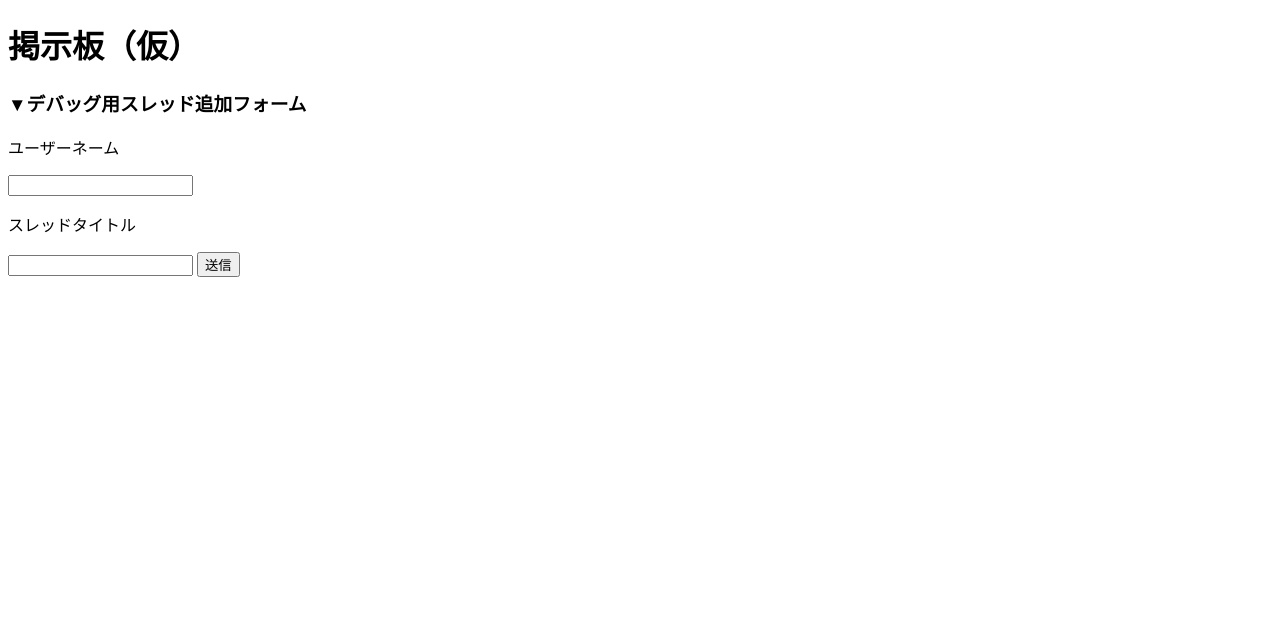
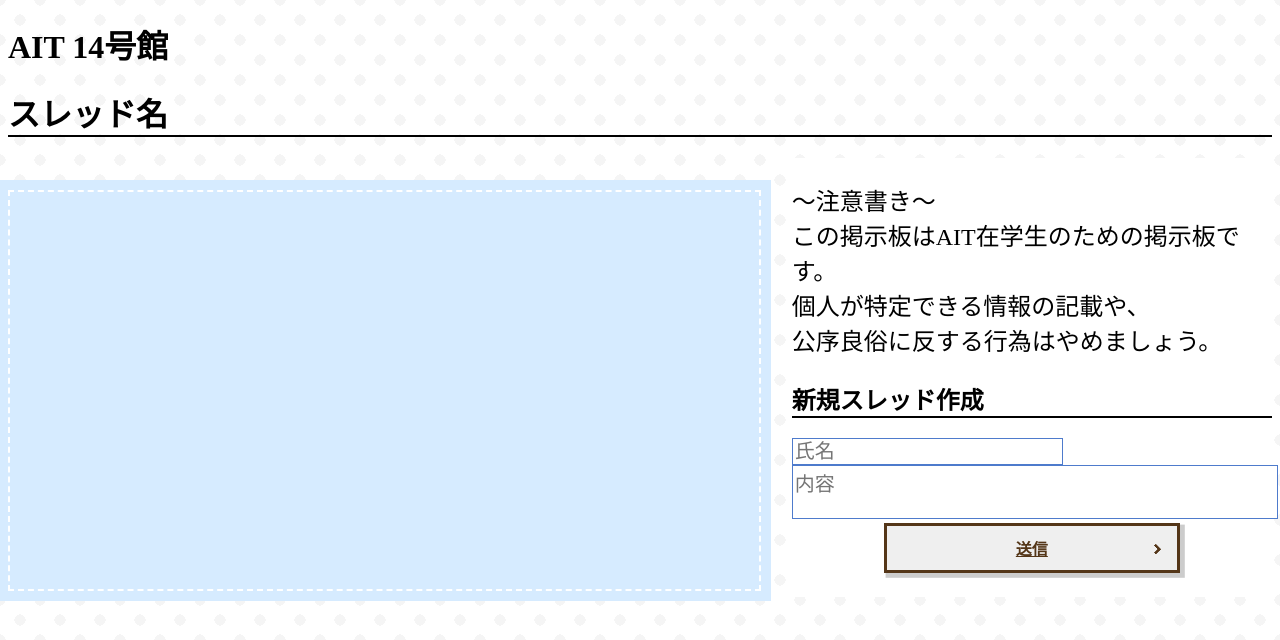
Before and after one commit to 2022AIT-OOP2-G11/ziyuukadai, a Flask app: page / in a window 1280 px wide. Shown: the top 640 px of the page. Run offline with Flask 2, Linux system fonts and the light colour scheme; a user stored in the database is signed in; data comes from the database, SQL or seed files in the repository.

Commit message:
一旦レイアウトできました

```diff
--- /dev/null
+++ b/static/index.css
@@ -0,0 +1,98 @@
+body {
+  background-color: #fff;
+  background-image: radial-gradient(#f5f5f5 20%, transparent 20%),
+    radial-gradient(#f5f5f5 20%, transparent 20%);
+  background-size: 40px 40px;
+  background-position: 0 0, 20px 20px;
+}
+.comment {
+  background-color: #ffffff;
+  border: #4e7bcc 1px solid; /*境界線の指定*/
+  height: 390px; /* 横幅を200pxに指定 */
+  overflow-y: scroll; /* 縦方向にスクロール可能にする */
+  padding: 0.2em 0.5em;
+  margin: 2em 0;
+  background: #d6ebff;
+  box-shadow: 0px 0px 0px 10px #d6ebff;
+  border: dashed 2px white;
+  width: 58%;
+  float: left;
+}
+
+span {
+  color: #3eb370;
+}
+
+.text {
+  font-size: 2em;
+  color: #fff;
+  animation: flowing 10s linear infinite;
+  transform: translateX(100%); /*初期位置*/
+}
+
+p {
+  zoom: 1.5;
+  }
+
+
+/*div#main {
+  width: 58%;
+  float: left;
+}*/
+
+nav {
+  background-color: #ffffff;
+  width: 38%;
+  float: right;
+}
+
+.heading {
+  border-bottom: solid 2px;
+}
+
+input {
+  border: #4e7bcc 1px solid;
+  font-size: 15pt;
+}
+
+textarea {
+  border: #4e7bcc 1px solid;
+  width: 100%;
+  font-size: 15pt;
+  resize: none;
+}
+
+.button a {
+  position: relative;
+  display: flex;
+  justify-content: space-around;
+  align-items: center;
+  margin: 0 auto;
+  max-width: 240px;
+  padding: 10px 25px;
+  color: #543618;
+  transition: 0.3s ease-in-out;
+  font-weight: 600;
+  background: #eeee;
+  border: 0.2rem solid #543618;
+  box-shadow: 0.2rem 0.2rem 0px 0.1rem #cccccc;
+}
+.button a:hover {
+  transform: translate3d(0.2rem, 0.2rem, 0);
+  box-shadow: none;
+  opacity: 1;
+  transition: all 0.2s;
+}
+.button a:after {
+  content: "";
+  width: 5px;
+  height: 5px;
+  border-top: 3px solid #543618;
+  border-right: 3px solid #543618;
+  transform: rotate(45deg) translateY(-50%);
+  position: absolute;
+  top: 50%;
+  right: 20px;
+  border-radius: 1px;
+  transition: 0.3s ease-in-out;
+}
--- a/templates/index.html
+++ b/templates/index.html
@@ -1,25 +1,72 @@
 <!DOCTYPE html>
+<!--HTMLを記述する上で必須となる前置き-->
 <html>
+  <!--HTMLの文書の起点を表す記述-->
   <head>
-        <meta charset="utf-8">
-        <meta name="viewport" content="width=device-width,iinitial-scale=1">
-        <title>掲示板（仮）</title>
+    <!--ページ上には表示されない裏側の設定を記述するエリア-->
+    <meta charset="utf-8" />
+    <!--文字エンコードの指定。簡単に言うと文字化けを防ぐための記述-->
+    <meta name="viewport" content="width=device-width, initial-scale=1" />
+    <!--ページを様々な画面幅のデバイスでの表示に適応させるための記述-->
+    <title>掲示板</title>
+    <link rel="stylesheet" href="../static/index.css">
+    <!--ページタイトルを指定するための記述-->
   </head>
   <body>
-        <H1>掲示板（仮）</H1>
+    <!--ページ上に実際に表示される要素を記述するエリア-->
+    <h1>AIT 14号館</h1>
+    <h1 class="heading">スレッド名</h1>
+    <div id="main">
+        <div class="comment">
+            <!--<p>テキストテキストテキストテキストテキストテキストテキストテキストテキストテキストテキストテキストテキストテキストテキストテキストテキストテキストテキストテキストテキストテキストテキストテキストテキストテキストテキストテキストテキストテキストテキストテキストテキストテキストテキストテキストテキストテキストテキストテキストテキストテキストテキストテキストテキストテキストテキストテキストテキストテキストテキストテキストテキストテキストテキストテキストテキストテキストテキストテキストテキストテキストテキストテキストテキストテキストテキストテキストテキストテキストテキストテキストテキストテキストテキストテキストテキストテキストテキストテキストテキストテキストテキストテキストテキストテキストテキストテキストテキストテキストテキストテキストテキストテキストテキストテキストテキストテキストテキストテキストテキストテキストテキストテキストテキストテキストテキストテキストテキストテキストテキストテキストテキストテキストテキストテキストテキストテキストテキストテキストテキストテキストテキストテキストテキストテキストテキストテキストテキストテキストテキストテキストテキストテキストテキストテキストテキストテキストテキストテキストテキストテキストテキストテキストテキストテキストテキストテキストテキストテキストテキストテキストテキストテキスト
+              テキストテキストテキストテキストテキストテキストテキストテキストテキストテキストテキストテキストテキストテキストテキストテキストテキストテキストテキストテキストテキストテキストテキストテキストテキストテキストテキストテキストテキストテキストテキストテキストテキストテキストテキストテキストテキストテキストテキストテキストテキストテキストテキストテキストテキストテキストテキストテキストテキストテキストテキストテキストテキストテキストテキストテキストテキストテキストテキストテキストテキストテキストテキストテキストテキストテキストテキストテキストテキストテキストテキストテキストテキストテキストテキストテキストテキストテキストテキストテキストテキストテキストテキストテキストテキストテキストテキストテキストテキストテキストテキストテキストテキストテキストテキストテキストテキストテキストテキストテキストテキストテキストテキストテキストテキストテキストテキストテキストテキストテキストテキストテキストテキストテキストテキストテキストテキストテキストテキストテキストテキストテキストテキストテキストテキストテキストテキストテキストテキストテキストテキストテキストテキストテキストテキストテキストテキストテキストテキストテキストテキストテキストテキストテキストテキストテキストテキストテキストテキストテキストテキストテキストテキストテキスト
+            </p>-->
+            {% for elem in comments%}
+            <div class="elem" id="elem{{comments["id"]}}">
+            <span>{{elem["ユーザ名"]}}</span> : {{elem["投稿時間"]}}
+            <br>
+            {{elem["コメント"]}}
+            </div>
+            <br>
+            {%endfor%}
+        </div>
+        <!--<form action="/thread" method="POST">
+        <p>
+                <h2 class="heading">コメント入力</h2>
+            <input type="text" name="user_name" maxlength="10" placeholder="氏名"/>
+        </br>
+        <textarea name="content" maxlength="100" placeholder="コメント"></textarea>
+        </br>
+        <input class="button" type="submit" value="送信"  />
+        <div class="button">
+          <a href="#">送信</a>
+        </div>
+        </p>
+        </div>
+      </form>-->
 
-        <h3>▼デバッグ用スレッド追加フォーム</h3>
-        <div class="form">
-            <form action="/" method="POST">
-                <div class="form_content">
-                    <p>ユーザーネーム</p>
-                    <input type="text" name="user_name">
-                    <p>スレッドタイトル</p>
-                    <input type="text" name="title">
-                    <button type="submit" id="add_thread_submit" >送信</button>
-
+    <nav>
+        <div class="box">
+          <p>〜注意書き〜</br>
+          この掲示板はAIT在学生のための掲示板です。</br>
+        個人が特定できる情報の記載や、</br>
+      公序良俗に反する行為はやめましょう。</p>
+          <form action="/thread" method="POST">
+            <p>
+                    <h2 class="heading">新規スレッド作成</h2>
+                <input type="text" name="user_name" maxlength="10" placeholder="氏名"/>
+            </br>
+            <textarea name="content" maxlength="100" placeholder="内容"></textarea>
+            </br>
+            <!--<input class="button" type="submit" value="送信"  />-->
+            <div class="button">
+              <a href="#">送信</a>
+            </div>
+            </p>
             </div>
           </form>
+            <!--<p>注意書き</p>-->
         </div>
+    </nav>
   </body>
 </html>
```
Also changed, not shown: templates/index.css (deleted), 1 other file. Lines whose indentation alone changed are shown as unchanged.
